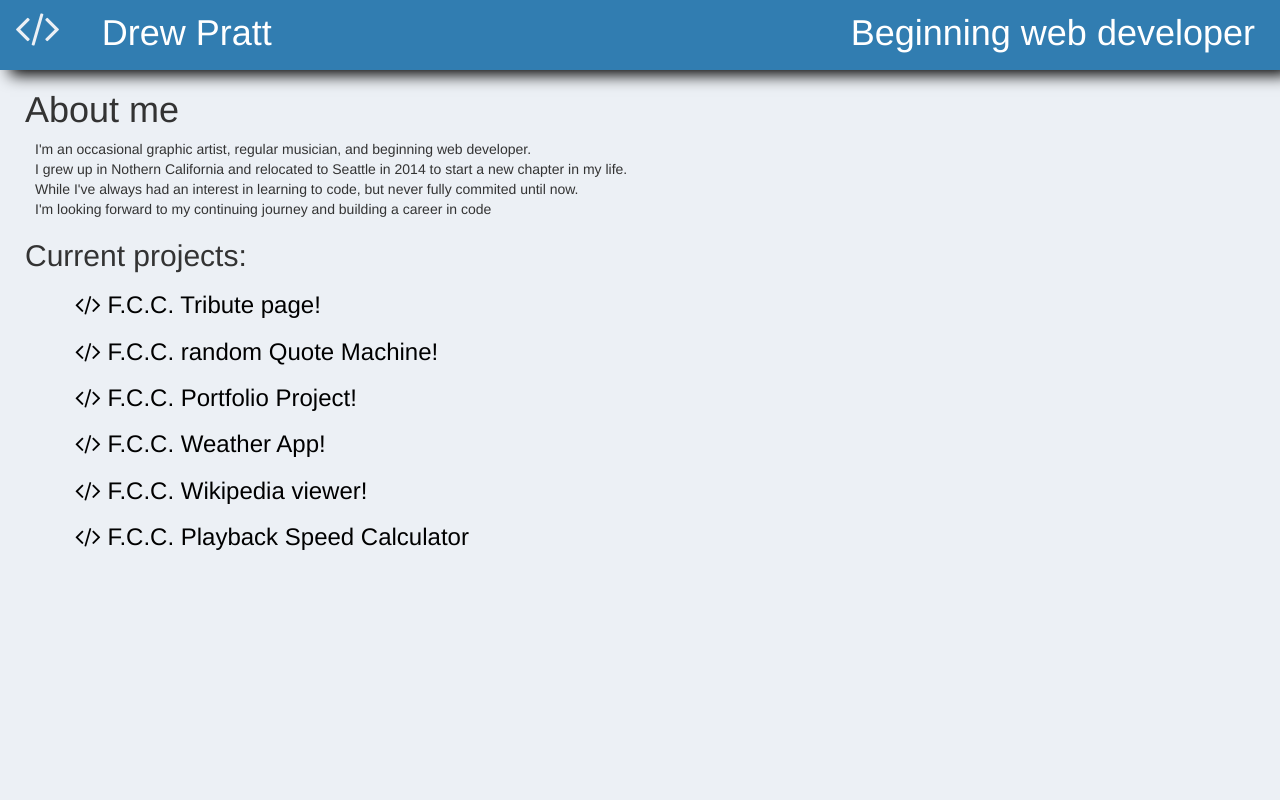
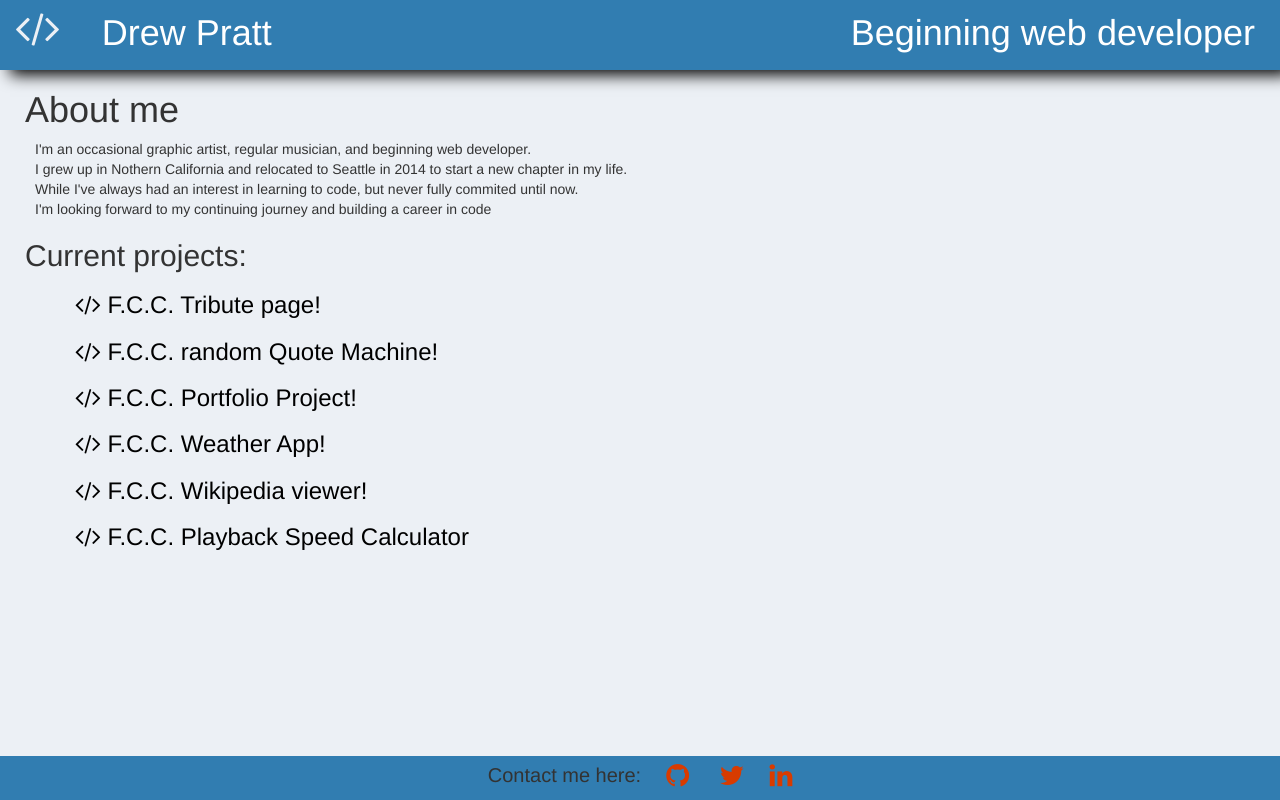
Before and after one commit to DrewPratt/DrewPratt.github.io, a plain HTML site: page index.html in a window 1280 px wide. Drawn offline with nearby package versions, Linux system fonts and the light colour scheme.

Commit message:
Footer changes

```diff
--- a/index.html
+++ b/index.html
@@ -53,6 +53,9 @@
 			<h3><i class="fa fa-code" aria-hidden="true"></i>
 			<a href="https://drewpratt.github.io/Projects/PSC/" target="_blank">Playback Speed Calculator</a></h3> </div>
 	</div>
+	<footer>
+		<p>Contact me here:<a href="https://github.com/DrewPratt"><span class="fa fa-github fa-lg"></span></a> <a href="https://twitter.com/pratta78"><span class="fa fa-twitter fa-lg"></span></a><a href="https://www.linkedin.com/in/drew-pratt-1906aa45"><span class="fa fa-linkedin fa-lg"></span></a> </p>
+	</footer>
 </body>
 
 </html>
```
